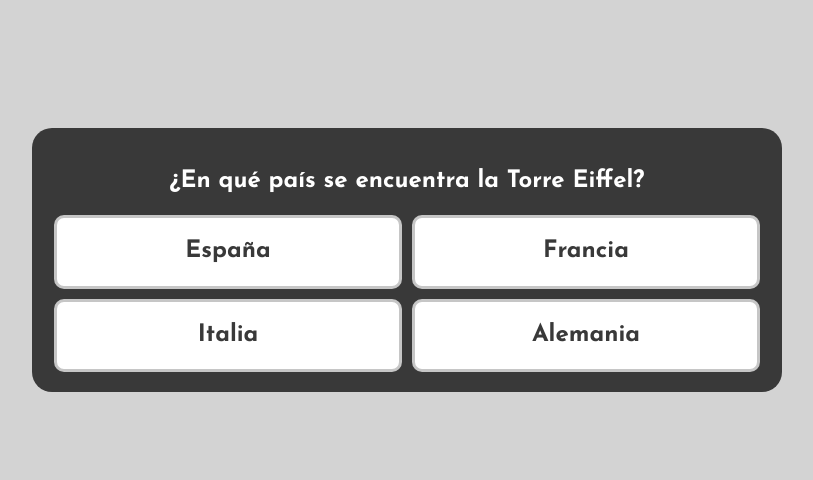
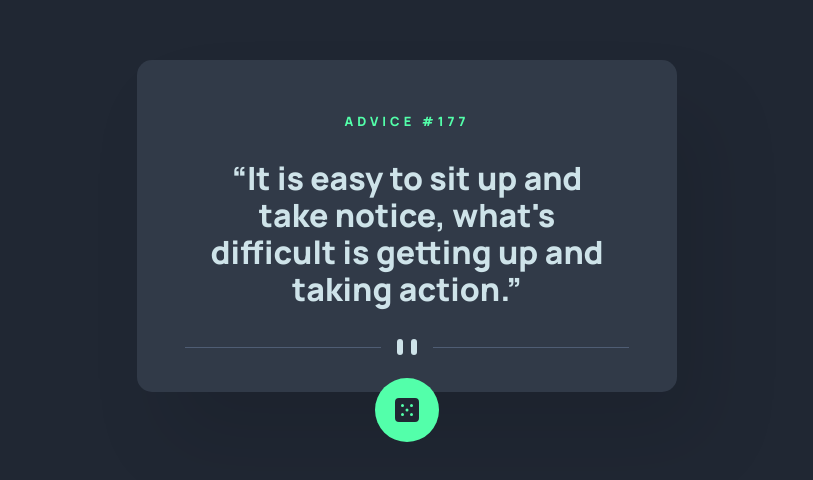
Before and after one commit to felixGlez/Practica-1-Asincronismo, a website built with Vite: page src/index.html in a window 1280 px wide. Shown: the part 140-620 px from the top of the page, without its empty margins (233-1046 px from the left). Built offline with nearby package versions, Linux system fonts and the light colour scheme; some packages are replaced by stand-ins of ours.

Commit message:
html_css

```diff
--- a/src/css/style.css
+++ b/src/css/style.css
@@ -4,97 +4,59 @@
   box-sizing: border-box;
 }
 :root{
-  --font-general: 'Josefin Sans', sans-serif;
+  --font-general: 'Manrope', sans-serif;
+}
+body{
+  margin: 0;
+  background-color: #202733;
+  min-height: 100vh;
+  user-select: none;
 }
 
-img {
-  max-width: 100%;
-  display: block;
-}
-
-ul {
-  list-style: none;
-  padding-left: 0;
-  margin-top: 0;
-  margin-bottom: 0;
-}
-
-a {
-  text-decoration: none;
-  color: inherit;
-}
-
-h3{
-  padding: 0px 5px;
-  margin: 2px 0px;
-}
-
-body {
-  margin: 0;
-  background-color: lightgray;
-}
-
-.main{
-  width: 100%;
-  height: 100vh;
-  display: flex;
-  justify-content: center;
-  align-items: center;
-}
-
-.game-container{
-  background-color: #393939;
-  max-width: 750px;
-  width: 100%;
-  padding: 20px;
-  border-radius: 20px;
-  color: white;
-  font-family: var(--font-general);
+.card{
+  width: 540px;
+  height: 332px;
+  padding: 30px;
+  background-color: #313A48;
+  position: relative;
+  top: 200px;
+  left: 50%;
+  transform: translateX(-50%);
+  border-radius: 15px;
+  box-shadow: 30px 50px 80px 0px rgba(0, 0, 0, 0.10);
   display: flex;
   flex-direction: column;
   justify-content: center;
   align-items: center;
+  text-align: center;
+  color: white;
+  font-family: var(--font-general);
 }
-
-#question-options{
-  align-items: center;
-  justify-content: center;
-  width: 100%;
-  flex-wrap: wrap;
-  gap: 10px;
+.card__title{
+  font-size: 0.8rem;
+  color: #53FFAA;
+  letter-spacing: 4px;
+  margin-bottom: 0px;
 }
-
-.option{
-  background-color: #ffffff;
-  border-radius: 10px;
-  color: #393939;
-  cursor: pointer;
-  font-size: 1.5rem;
-  font-weight: 700;
-  padding: 20px;
-  text-align: center;
-  width: 49%;
-  border: 3px solid #c6c6c6;
+.card__text{
+  font-size: 2rem;
+  color: #CEE3E9;
+  width: 85%;
 }
-
-.center{
-  text-align: center;
-}
-
-.flex{
-  display: flex;
-}
-
-.hide{
-  display: none;
-}
-#results{
-  font-size: 0.8rem;
-  font-weight: 100;
-}
-.result-box{
+.card__button{
+  width: 64px;
+  height: 64px;
   display: flex;
   justify-content: center;
   align-items: center;
-  width: 100%;
+  background-color: #53FFAA;
+  border-radius: 50%;
+  position: absolute;
+  bottom: -50px;
+  transition: all 0.2s;
 }
+.card__button:hover{
+  box-shadow: 0px 0px 40px 0px #53FFAA;
+  cursor: pointer;
+  transform: scale(0.95);
+}
--- a/src/index.html
+++ b/src/index.html
@@ -6,24 +6,19 @@
     <meta name="viewport" content="width=device-width, initial-scale=1.0" />
     <link rel="stylesheet" href="css/normalize.css" />
     <link rel="stylesheet" href="css/style.css" />
-    <title>Vite App</title>
+    <title>Práctica 1 - Asincronismo</title>
     <link rel="preconnect" href="https://fonts.googleapis.com">
     <link rel="preconnect" href="https://fonts.gstatic.com" crossorigin>
-    <link href="https://fonts.googleapis.com/css2?family=Josefin+Sans:wght@400;700&display=swap" rel="stylesheet">
+    <link href="https://fonts.googleapis.com/css2?family=Manrope:wght@800&display=swap" rel="stylesheet">
   </head>
   <body>
 
-    <div class="main">
-      <div class="game-container">
-        <h2 id="game-question" class="center flex">Pregunta</h2>
-        <div id="question-options" class="flex">
-          <div class="option">a</div>
-          <div class="option">b</div>
-          <div class="option">c</div>
-          <div class="option">d</div>
-        </div>
-        <div id="results" class="center">
-        </div>
+    <div class="card">
+      <h4 class="card__title">ADVICE #177</h4>
+      <p class="card__text">“It is easy to sit up and take notice, what's difficult is getting up and taking action.”</p>
+      <img src="./assets/images/pattern-divider-desktop.svg" alt="">
+      <div class="card__button">
+        <img src="./assets/images/icon-dice.svg" alt="">
       </div>
     </div>
 
--- a/src/js/dom.js
+++ /dev/null
@@ -1,4 +0,0 @@
-// SELECTORES
-export const questionElement = document.getElementById('game-question');
-export const optionsElement = document.getElementById('question-options');
-export const resultsElement = document.getElementById('results');
--- a/src/js/functions.js
+++ /dev/null
@@ -1,69 +0,0 @@
-import { QUESTIONS } from './questions';
-import { questionElement, optionsElement, resultsElement } from './dom';
-
-let round = 0;
-const userResponses = [];
-
-export const startGame = () => {
-	displayQuestion();
-};
-
-// FUNCIONES
-export const displayResults = () => {
-	optionsElement.classList.replace('flex', 'hide');
-	questionElement.classList.replace('flex', 'hide');
-
-	const fragmentElement = document.createDocumentFragment();
-
-	for (let i = 0; i < userResponses.length; i++) {
-		const newQuestion = document.createElement('h2');
-		newQuestion.textContent = userResponses[i].question;
-		const newCorrectAnswer = document.createElement('h3');
-		newCorrectAnswer.textContent = userResponses[i].correctAnswer;
-		const newUserAnswer = document.createElement('h3');
-		newUserAnswer.textContent = userResponses[i].userAnswer;
-		const newDiv = document.createElement('div');
-		newDiv.classList.add('result-box');
-		newDiv.append(newCorrectAnswer, newUserAnswer);
-		fragmentElement.append(newQuestion, newDiv);
-
-		if (newUserAnswer.textContent === QUESTIONS[i].correctAnswer) {
-			newUserAnswer.style.color = 'green';
-		} else {
-			newUserAnswer.style.color = 'red';
-		}
-	}
-	resultsElement.append(fragmentElement);
-};
-
-export const nextQuestion = event => {
-	if (event.target.id === 'question-options') return;
-
-	const currentQuestion = QUESTIONS[round];
-	const selectedAnswer = event.target.textContent;
-
-	userResponses.push({
-		question: currentQuestion.question,
-		userAnswer: selectedAnswer,
-		correctAnswer: currentQuestion.correctAnswer
-	});
-
-	round++;
-
-	if (round < QUESTIONS.length) {
-		displayQuestion();
-	} else {
-		displayResults();
-	}
-
-	console.log(userResponses);
-};
-
-const displayQuestion = () => {
-	const currentQuestion = QUESTIONS[round];
-	questionElement.textContent = currentQuestion.question;
-
-	for (let i = 0; i < optionsElement.children.length; i++) {
-		optionsElement.children[i].textContent = currentQuestion.options[i];
-	}
-};
--- a/src/js/index.js
+++ b/src/js/index.js
@@ -1,11 +1 @@
-// Mostrar la primera pregunta
-// Seleccionar pregunta y respuestas
-// Almacenar la respuesta del usuario
-// Avanzar a la siguiente pregunta
 //
-
-import { startGame, nextQuestion } from './functions';
-import { optionsElement } from './dom';
-
-optionsElement.addEventListener('click', nextQuestion);
-startGame();
--- a/src/js/questions.js
+++ /dev/null
@@ -1,111 +0,0 @@
-export const QUESTIONS = [
-	{
-		id: 'a5e6c5bf-1a3d-4d5c-bf4a-9e4f4e2aef6f',
-		question: '¿En qué país se encuentra la Torre Eiffel?',
-		options: ['España', 'Francia', 'Italia', 'Alemania'],
-		correctAnswer: 'Francia'
-	},
-	{
-		id: '8a438f44-24ab-4f96-874c-8a2a112d2dc2',
-		question: '¿Cuál es el río más largo del mundo?',
-		options: ['Amazonas', 'Nilo', 'Yangtze', 'Misisipi'],
-		correctAnswer: 'Nilo'
-	},
-	{
-		id: '722cf8d7-00e3-43f9-a9ed-43f23e7baf1d',
-		question: '¿Quién pintó la Mona Lisa?',
-		options: [
-			'Vincent van Gogh',
-			'Pablo Picasso',
-			'Leonardo da Vinci',
-			'Rembrandt'
-		],
-		correctAnswer: 'Leonardo da Vinci'
-	},
-	{
-		id: '9a75a534-84d9-4bda-b170-6055c5b407d5',
-		question: '¿En qué continente se encuentra el Monte Everest?',
-		options: ['América', 'Asia', 'Europa', 'Oceanía'],
-		correctAnswer: 'Asia'
-	},
-	{
-		id: '2df1b4c4-4a4a-4b7c-95b3-3b3bb1fb8a87',
-		question: '¿Cuál es el océano más grande del mundo?',
-		options: [
-			'Océano Atlántico',
-			'Océano Índico',
-			'Océano Pacífico',
-			'Océano Ártico'
-		],
-		correctAnswer: 'Océano Pacífico'
-	},
-	{
-		id: 'e2d80e91-0516-4db6-a166-0772b3999e0c',
-		question: '¿Cuál es el país más grande del mundo por área territorial?',
-		options: ['Rusia', 'China', 'Estados Unidos', 'Canadá'],
-		correctAnswer: 'Rusia'
-	},
-	{
-		id: '92f9cbb8-c8d2-4ee2-89b7-29912f3818e7',
-		question: '¿En qué país se encuentra la Sagrada Familia?',
-		options: ['Italia', 'Francia', 'España', 'Portugal'],
-		correctAnswer: 'España'
-	},
-	{
-		id: 'd2642f1e-6af2-432f-912c-39dcda9daa6f',
-		question: '¿Quién escribió "Cien años de soledad"?',
-		options: [
-			'Gabriel García Márquez',
-			'Pablo Neruda',
-			'Mario Vargas Llosa',
-			'Octavio Paz'
-		],
-		correctAnswer: 'Gabriel García Márquez'
-	},
-	{
-		id: '9b8c67b6-c7b1-4d2d-92ee-5ca1a7a5d5a5',
-		question: '¿Cuál es la capital de Italia?',
-		options: ['Madrid', 'Roma', 'París', 'Berlín'],
-		correctAnswer: 'Roma'
-	},
-	{
-		id: 'f44f605c-c6b7-4f9c-a9e1-690b2a47a3a3',
-		question: '¿En qué año comenzó la Segunda Guerra Mundial?',
-		options: ['1939', '1940', '1941', '1942'],
-		correctAnswer: '1939'
-	},
-	{
-		id: '37f88116-d06a-41d6-a3e6-93173c7b0a0a',
-		question: '¿En qué continente se encuentra el río Amazonas?',
-		options: ['América', 'Asia', 'Europa', 'África'],
-		correctAnswer: 'América'
-	},
-	{
-		id: 'f2b78c1b-2cc3-4f3a-9c4b-7a4ecf45d96d',
-		question: '¿Quién inventó la bombilla eléctrica?',
-		options: [
-			'Thomas Edison',
-			'Alexander Graham Bell',
-			'Nikola Tesla',
-			'Benjamin Franklin'
-		],
-		correctAnswer: 'Thomas Edison'
-	},
-	{
-		id: '5e5b5edc-f865-4b72-b73a-27e16e5b6c1d',
-		question: '¿Cuál es el océano más frío del mundo?',
-		options: [
-			'Océano Pacífico',
-			'Océano Atlántico',
-			'Océano Índico',
-			'Océano Ártico'
-		],
-		correctAnswer: 'Océano Ártico'
-	},
-	{
-		id: '2d5db5e3-9568-4faa-8622-3b42dfcc3a89',
-		question: '¿Quién fue el primer hombre en pisar la Luna?',
-		options: ['Neil Armstrong', 'Buzz Aldrin', 'Yuri Gagarin', 'Alan Shepard'],
-		correctAnswer: 'Neil Armstrong'
-	}
-];
```
Also changed, not shown: src/assets/images/cute-cat.webp (deleted), src/assets/images/favicon-32x32.png (added), src/assets/images/icon-dice.svg (added), src/assets/images/pattern-divider-desktop.svg (added), src/assets/images/pattern-divider-mobile.svg (added), src/assets/images/sleep-cat.jpeg (deleted), 5 other files.
